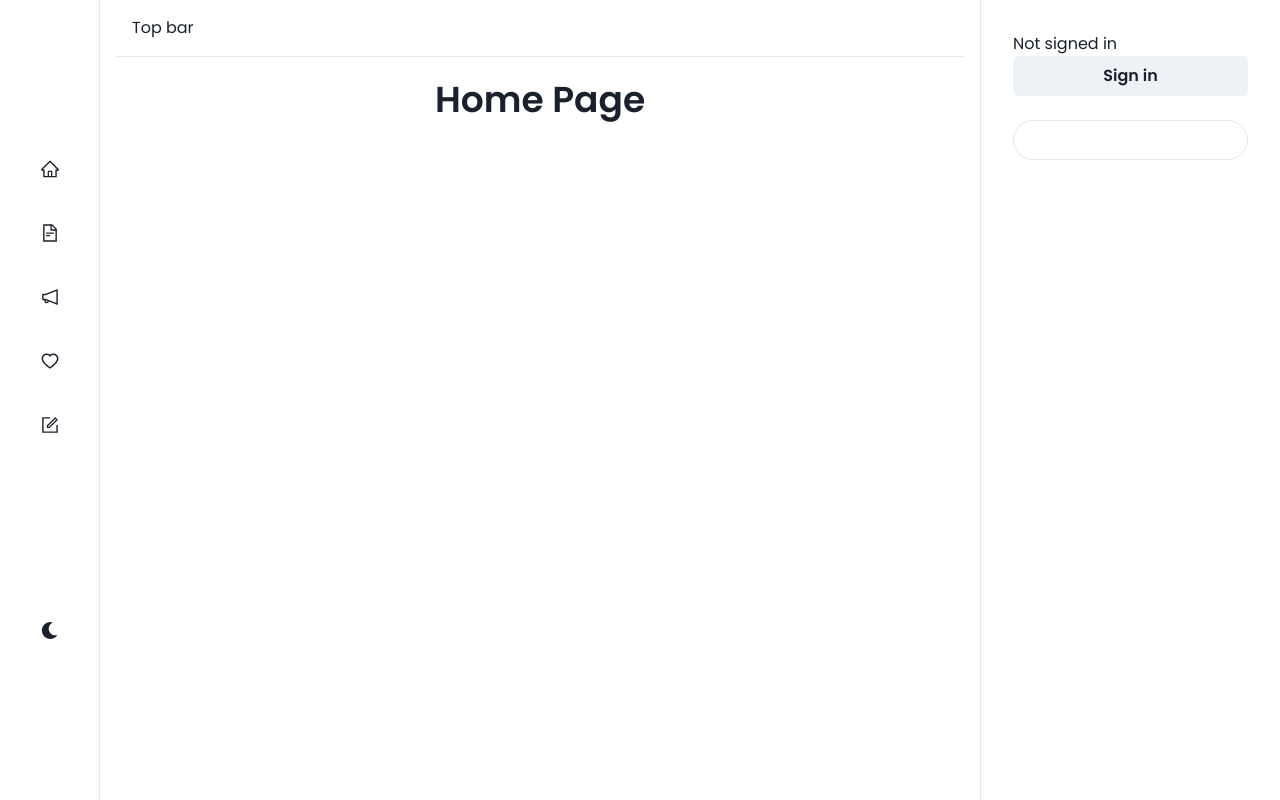
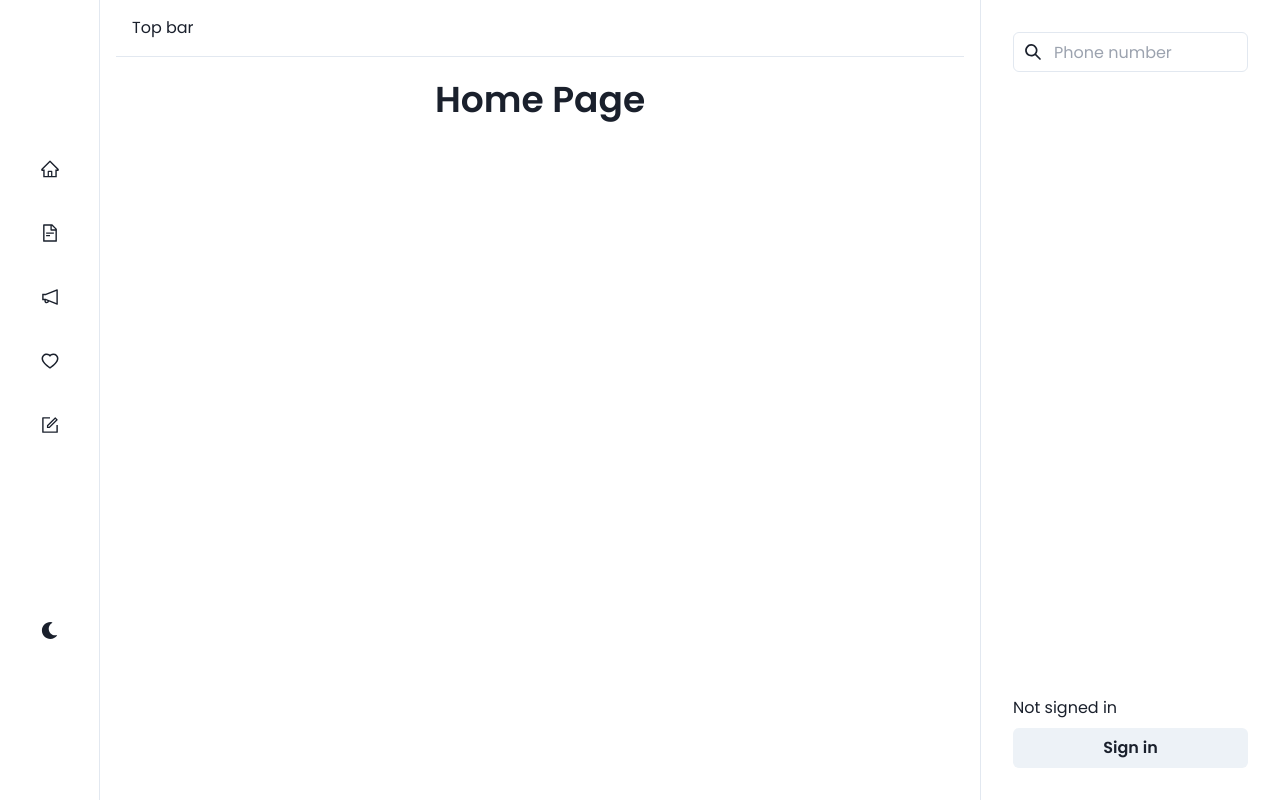
Before and after one commit to ocwilsonchow/next-medium-clone-special, a Next.js app: page / in a window 1280 px wide. Built offline with nearby package versions, Linux system fonts and the light colour scheme; no server answers.

Commit message:
figuring out nextauth sanityAdapter

```diff
--- a/components/layout/Rightbar.jsx
+++ b/components/layout/Rightbar.jsx
@@ -1,38 +1,52 @@
+import { useEffect }from 'react'
 import {
   Flex,
   Input,
   Text,
   VStack,
   Button,
-  Image,
+  InputGroup,
+  InputLeftElement,
   Avatar,
   HStack,
 } from "@chakra-ui/react";
+import { SearchIcon } from "@chakra-ui/icons";
 import { useSession, signIn, signOut } from "next-auth/react";
+
 
 const Rightbar = () => {
   const { data: session } = useSession();
 
+
+
+
   return (
     <VStack borderLeftWidth="1px" p={8} h="100vh" spacing={6} w="300px">
-      <Flex flexDir="column" w="full">
+      <Flex h="100%" flexDir="column" justifyContent="space-between" w="full">
+        <InputGroup>
+          <InputLeftElement pointerEvents="none" children={<SearchIcon />} />
+          <Input type="tel" placeholder="Phone number" />
+        </InputGroup>
+        <Flex flexDir="column">
           {session && (
             <>
-            <HStack>
+              <HStack py={2}>
                 <Avatar src={session.user.image} />
-              <Text >Signed in as {session.user.email}</Text>
+                <Text py={2} fontSize="sm" isTruncated>
+                  Signed in as {session.user.email}
+                </Text>
               </HStack>
               <Button onClick={() => signOut()}>Sign out</Button>
             </>
           )}
           {!session && (
             <>
-            <Text>Not signed in</Text>
+              <Text py={2}>Not signed in</Text>
               <Button onClick={() => signIn()}>Sign in</Button>
             </>
           )}
         </Flex>
-      <Input borderRadius="full" />
+      </Flex>
     </VStack>
   );
 };
--- /dev/null
+++ b/context/UserContext.js
@@ -0,0 +1,24 @@
+import { useState, createContext, useContext, useEffect } from "react";
+
+const UserContext = createContext();
+
+export function UserProvider({ children }) {
+  const [userEmail, setUserEmail] = useState();
+
+
+  // Create user in Sanity
+  const createUserInSanity = async () => {};
+
+  const contextData = {
+    userEmail,
+    setUserEmail,
+  };
+
+  return (
+    <UserContext.Provider value={contextData}>{children}</UserContext.Provider>
+  );
+}
+
+export function useUser() {
+  return useContext(UserContext);
+}
--- a/pages/_app.js
+++ b/pages/_app.js
@@ -3,15 +3,18 @@ import { SessionProvider } from "next-auth/react";
 import { ChakraProvider } from "@chakra-ui/react";
 
 import Layout from "../components/layout/Layout";
+import { UserProvider } from "../context/UserContext";
 
 function MyApp({ Component, pageProps: { session, ...pageProps } }) {
   return (
     <SessionProvider session={session}>
-      <ChakraProvider>
-        <Layout>
-          <Component {...pageProps} />
-        </Layout>
-      </ChakraProvider>
+      <UserProvider>
+        <ChakraProvider>
+          <Layout>
+            <Component {...pageProps} />
+          </Layout>
+        </ChakraProvider>
+      </UserProvider>
     </SessionProvider>
   );
 }
--- a/pages/api/auth/[...nextauth].js
+++ b/pages/api/auth/[...nextauth].js
@@ -1,9 +1,12 @@
-import NextAuth from "next-auth";
+import NextAuth, { NextAuthOptions } from "next-auth";
 import GithubProvider from "next-auth/providers/github";
 import GoogleProvider from "next-auth/providers/google";
+import { SanityAdapter, SanityCredentials } from "../../../../../../dist";
+
+import { client } from "../../../lib/sanity";
+import { NextApiRequest, NextApiResponse } from "next";
 
 export default NextAuth({
-  // Configure one or more authentication providers
   providers: [
     GithubProvider({
       clientId: process.env.GITHUB_CLIENT_ID,
@@ -21,8 +24,8 @@ export default NextAuth({
       },
     }),
   ],
-  jwt: {
-    encryption: true,
+  session: {
+    jwt: true,
   },
-
+  adapter: SanityAdapter(client),
 });
--- /dev/null
+++ b/pages/api/note/createUser.js
@@ -0,0 +1,5 @@
+import { client } from '../../../lib/sanity'
+
+export default async (req, res) => {
+
+}
--- /dev/null
+++ b/pages/api/sanity/signup.js
@@ -0,0 +1,4 @@
+import { signUpHandler } from 'next-auth-sanity';
+import { client } from 'your/sanity/client';
+
+export default signUpHandler(client);
```
Lines whose indentation alone changed are shown as unchanged.
